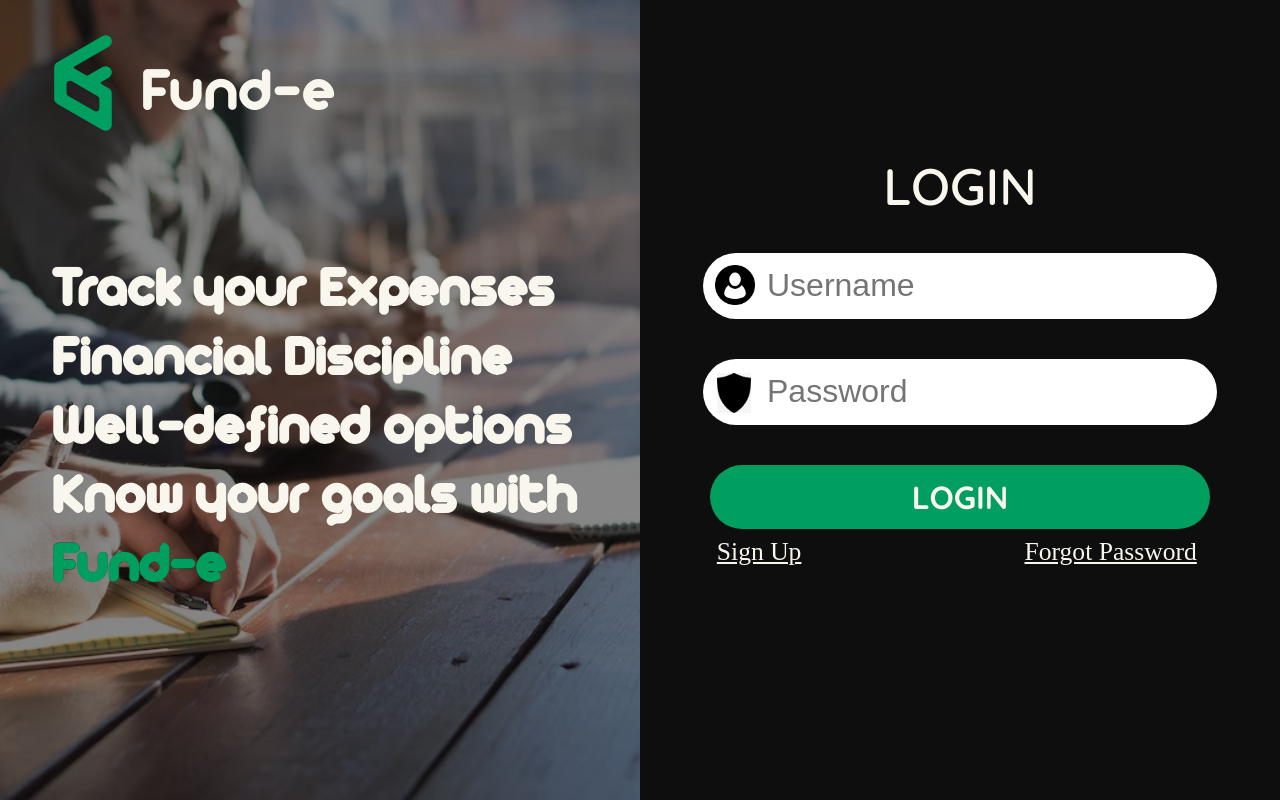
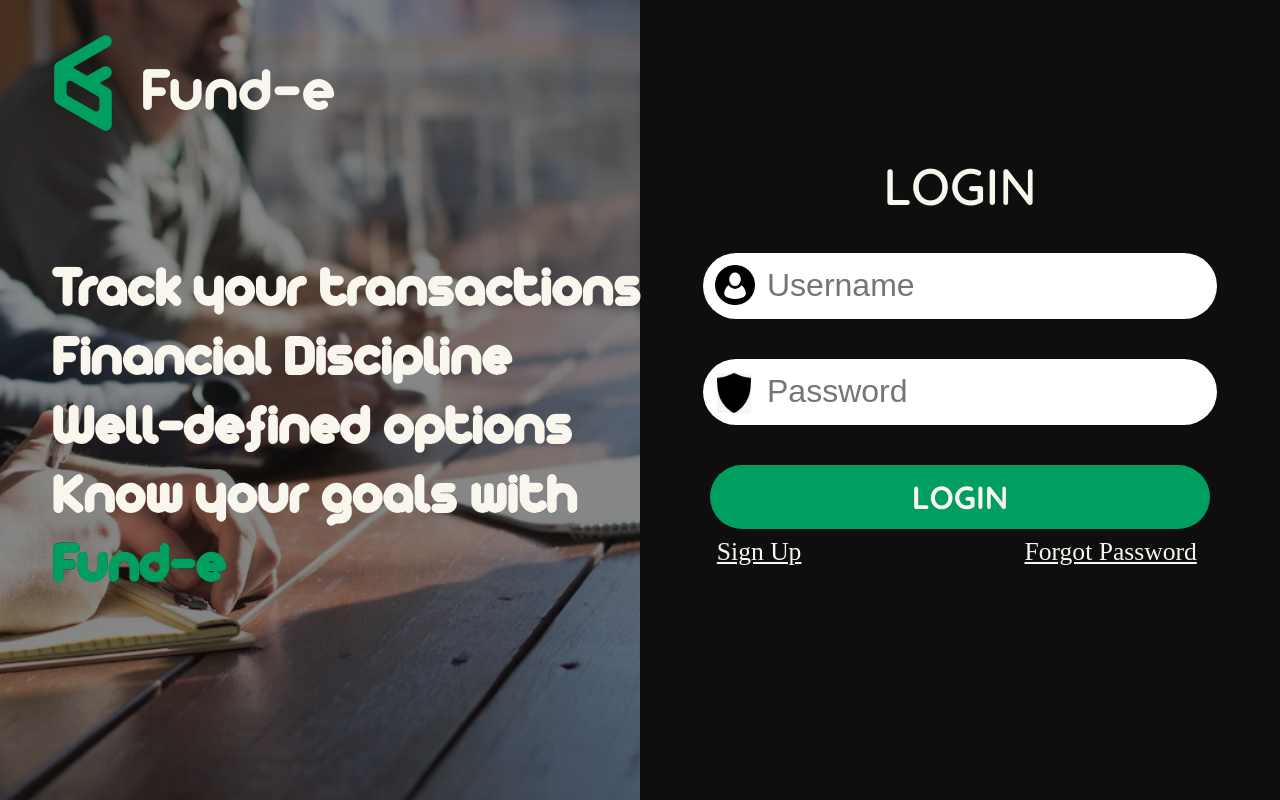
Before and after one commit to Mooyi07/Fund-E, a PHP site: page / in a window 1280 px wide. Run offline with PHP 8.4, Linux system fonts and the light colour scheme; style sheets or scripts are compiled from the project's sources.

Commit message:
change track your expenses

```diff
--- a/index.php
+++ b/index.php
@@ -22,7 +22,7 @@
             </div>
             <div class="slogan">
                 <h1>
-                    Track your Expenses <br>
+                    Track your transactions <br>
                     Financial Discipline <br>
                     Well-defined options <br>
                     Know your goals with <br>
```
